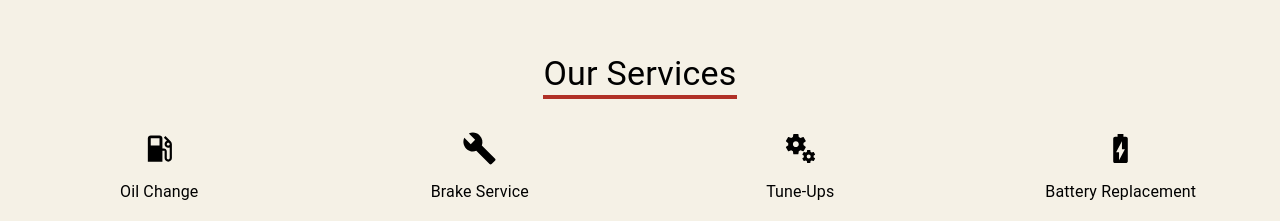
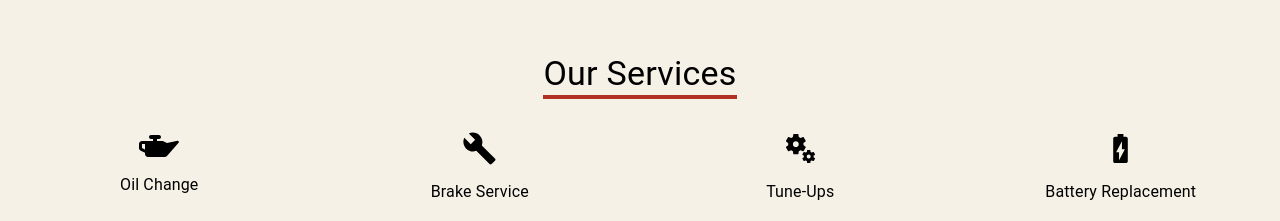
Before and after one commit to Alvaro1965/Alvaro-s-Auto-Repair, a React (Vite) app: page / in a window 1280 px wide. Shown: the part 1500-1721 px from the top of the page. Built offline with nearby package versions, Linux system fonts and the light colour scheme.

Commit message:
added new oil change icon and installed new packages

```diff
--- a/package.json
+++ b/package.json
@@ -16,6 +16,8 @@
   "dependencies": {
     "@emotion/react": "^11.11.4",
     "@emotion/styled": "^11.11.0",
+    "@fortawesome/free-solid-svg-icons": "^6.7.2",
+    "@fortawesome/react-fontawesome": "^0.2.2",
     "@mui/icons-material": "^5.15.9",
     "@mui/material": "^5.15.14",
     "framer-motion": "^12.16.0",
--- a/src/components/ServicesSection/index.jsx
+++ b/src/components/ServicesSection/index.jsx
@@ -1,12 +1,13 @@
 import { Box, Grid, Typography, useTheme } from '@mui/material';
 import BuildIcon from '@mui/icons-material/Build';
-import LocalGasStationIcon from '@mui/icons-material/LocalGasStation';
 import BatteryChargingFullIcon from '@mui/icons-material/BatteryChargingFull';
 import DirectionsCarIcon from '@mui/icons-material/DirectionsCar';
 import AcUnitIcon from '@mui/icons-material/AcUnit';
 import RotateRightIcon from '@mui/icons-material/RotateRight';
 import MiscellaneousServicesIcon from '@mui/icons-material/MiscellaneousServices';
 import PlumbingIcon from '@mui/icons-material/Plumbing';
+import { FontAwesomeIcon } from '@fortawesome/react-fontawesome';
+import { faOilCan } from '@fortawesome/free-solid-svg-icons';
 import { motion } from 'framer-motion';
 import { useTranslation } from 'react-i18next';
 
@@ -15,7 +16,7 @@ export default function ServicesSection() {
   const theme = useTheme();
 
   const services = [
-    { icon: <LocalGasStationIcon fontSize="large" />, label: t('services.oil') },
+    { icon: <FontAwesomeIcon icon={faOilCan} size="2x" />, label: t('services.oil') },
     { icon: <BuildIcon fontSize="large" />, label: t('services.brakes') },
     { icon: <MiscellaneousServicesIcon fontSize="large" />, label: t('services.tuneups') },
     { icon: <BatteryChargingFullIcon fontSize="large" />, label: t('services.battery') },
```
Also changed, not shown: 1 other file (tests, documents, lock files or other folders).
